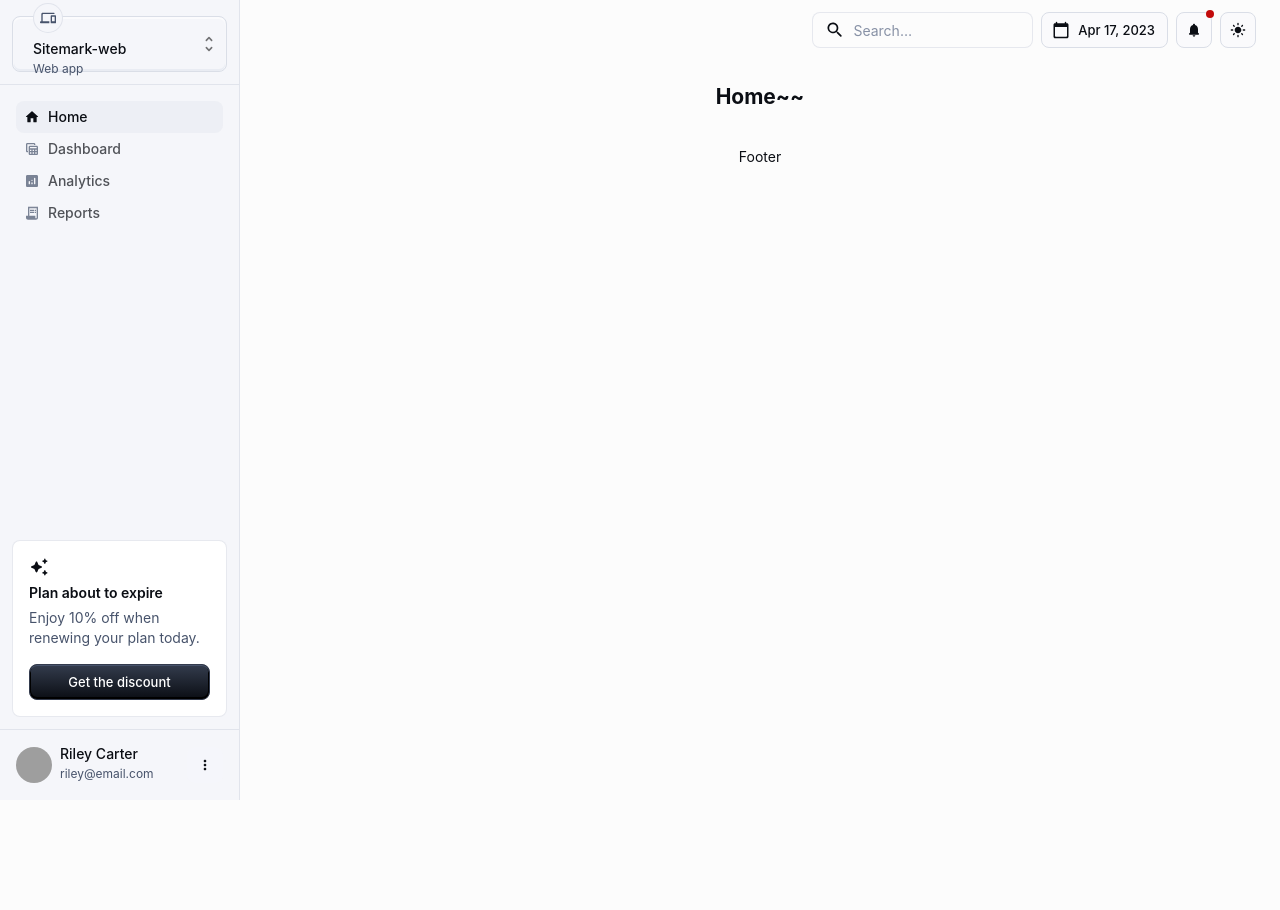
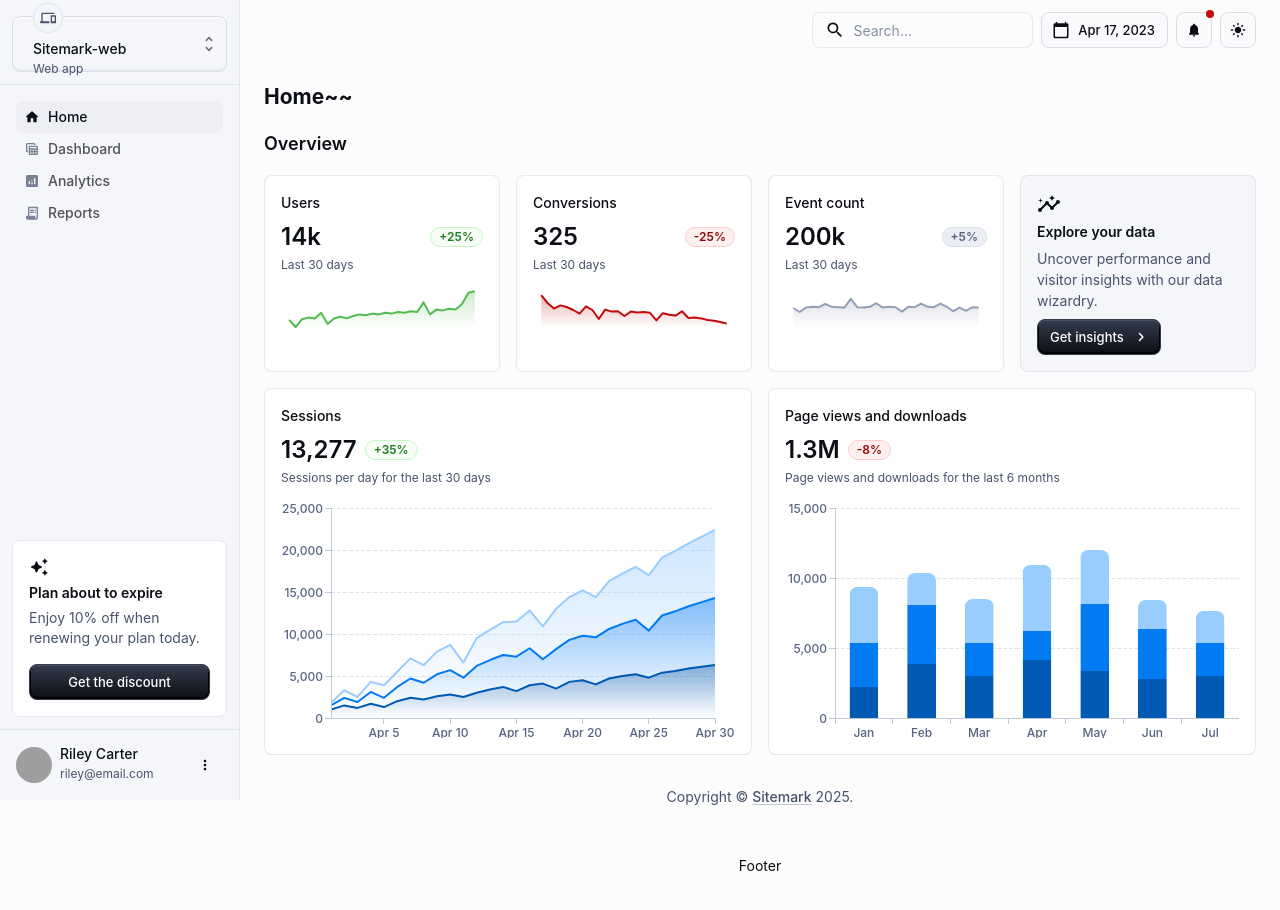
Before and after one commit to yeokyeong/sql-generator, a React (Vite) app in the folder client/: page / in a window 1280 px wide. Shown: the top 910 px of the page. Before the commit the page ends 800 px from the top, so only its background shows below. Built offline with nearby package versions, Linux system fonts and the light colour scheme; grey boxes are pictures that could not be loaded.

Commit message:
add card items at home

```diff
--- /dev/null
+++ b/client/src/components/MainGrid.tsx
@@ -0,0 +1,94 @@
+import * as React from "react";
+import Grid from "@mui/material/Grid2";
+import Box from "@mui/material/Box";
+import Stack from "@mui/material/Stack";
+import Typography from "@mui/material/Typography";
+import Copyright from "../dashboard/internals/components/Copyright";
+import ChartUserByCountry from "../dashboard/components/ChartUserByCountry";
+import CustomizedTreeView from "../dashboard/components/CustomizedTreeView";
+import CustomizedDataGrid from "../dashboard/components/CustomizedDataGrid";
+import HighlightedCard from "../dashboard/components/HighlightedCard";
+import PageViewsBarChart from "../dashboard/components/PageViewsBarChart";
+import SessionsChart from "../dashboard/components/SessionsChart";
+import StatCard, { StatCardProps } from "../dashboard/components/StatCard";
+
+const data: StatCardProps[] = [
+  {
+    title: "Users",
+    value: "14k",
+    interval: "Last 30 days",
+    trend: "up",
+    data: [
+      200, 24, 220, 260, 240, 380, 100, 240, 280, 240, 300, 340, 320, 360, 340,
+      380, 360, 400, 380, 420, 400, 640, 340, 460, 440, 480, 460, 600, 880, 920,
+    ],
+  },
+  {
+    title: "Conversions",
+    value: "325",
+    interval: "Last 30 days",
+    trend: "down",
+    data: [
+      1640, 1250, 970, 1130, 1050, 900, 720, 1080, 900, 450, 920, 820, 840, 600,
+      820, 780, 800, 760, 380, 740, 660, 620, 840, 500, 520, 480, 400, 360, 300,
+      220,
+    ],
+  },
+  {
+    title: "Event count",
+    value: "200k",
+    interval: "Last 30 days",
+    trend: "neutral",
+    data: [
+      500, 400, 510, 530, 520, 600, 530, 520, 510, 730, 520, 510, 530, 620, 510,
+      530, 520, 410, 530, 520, 610, 530, 520, 610, 530, 420, 510, 430, 520, 510,
+    ],
+  },
+];
+
+export default function MainGrid() {
+  return (
+    <Box sx={{ width: "100%", maxWidth: { sm: "100%", md: "1700px" } }}>
+      {/* cards */}
+      <Typography component="h2" variant="h6" sx={{ mb: 2 }}>
+        Overview
+      </Typography>
+      <Grid
+        container
+        spacing={2}
+        columns={12}
+        sx={{ mb: (theme) => theme.spacing(2) }}
+      >
+        {data.map((card, index) => (
+          <Grid key={index} size={{ xs: 12, sm: 6, lg: 3 }}>
+            <StatCard {...card} />
+          </Grid>
+        ))}
+        <Grid size={{ xs: 12, sm: 6, lg: 3 }}>
+          <HighlightedCard />
+        </Grid>
+        <Grid size={{ xs: 12, md: 6 }}>
+          <SessionsChart />
+        </Grid>
+        <Grid size={{ xs: 12, md: 6 }}>
+          <PageViewsBarChart />
+        </Grid>
+      </Grid>
+      {/* <Typography component="h2" variant="h6" sx={{ mb: 2 }}>
+        Details
+      </Typography>
+      <Grid container spacing={2} columns={12}>
+        <Grid size={{ xs: 12, lg: 9 }}>
+          <CustomizedDataGrid />
+        </Grid>
+        <Grid size={{ xs: 12, lg: 3 }}>
+          <Stack gap={2} direction={{ xs: "column", sm: "row", lg: "column" }}>
+            <CustomizedTreeView />
+            <ChartUserByCountry />
+          </Stack>
+        </Grid>
+      </Grid> */}
+      <Copyright sx={{ my: 4 }} />
+    </Box>
+  );
+}
--- a/client/src/pages/Home.tsx
+++ b/client/src/pages/Home.tsx
@@ -1,9 +1,11 @@
 import * as React from "react";
+import MainGrid from "../components/MainGrid";
 
 function Home() {
   return (
     <div>
       <h2>Home~~</h2>
+      <MainGrid />
     </div>
   );
 }
--- a/client/src/utils/const.ts
+++ b/client/src/utils/const.ts
@@ -7,8 +7,7 @@ export const PAGE_NAME: PageName = {
   REPORTS: "Reports",
 };
 export const PAGE_PATH: PageName = {
-  DEFAULT: "/",
-  HOME: "/home",
+  HOME: "/",
   DASHBOARD: "/dashboard",
   ANALYTICS: "/analytics",
   REPORTS: "/reports",
```
